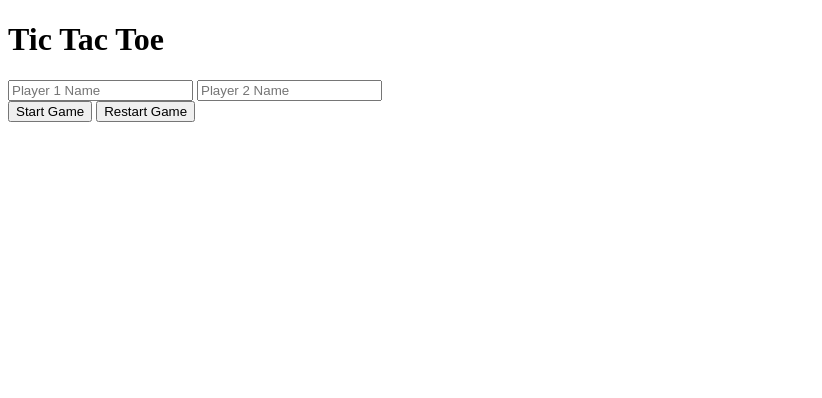
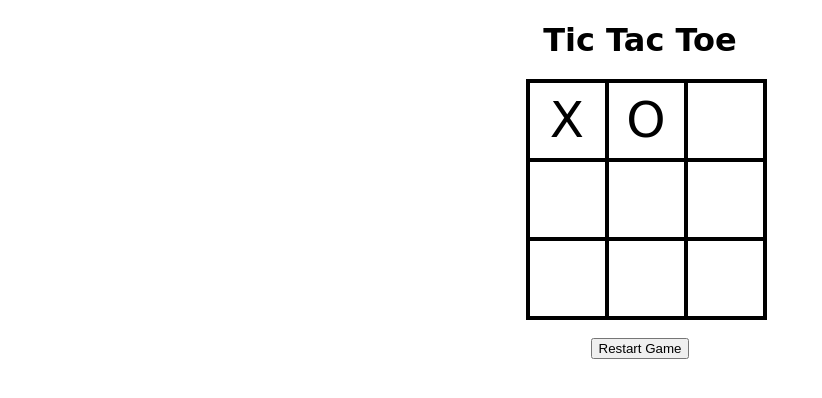
Before and after one commit to klynner33/tic-tac-toe, a plain HTML site: page index.html in a window 1280 px wide. Shown: the whole page, without its empty margins (0-822 px from the left). Drawn offline with Linux system fonts and the light colour scheme.

Commit message:
Built gameboard with html and css

```diff
--- a/index.html
+++ b/index.html
@@ -3,28 +3,26 @@
 <head>
   <meta charset="UTF-8">
   <meta name="viewport" content="width=device-width, initial-scale=1.0">
+  <link rel="stylesheet" href="style.css">
   <title>Tic Tac Toe</title>
 </head>
 <body>
-  <h1>Tic Tac Toe</h1>
-  <div class="gameboard">
-    <!-- <div class="game-square" id="game-square"></div>
-    <div class="game-square" id="game-square"></div>
-    <div class="game-square" id="game-square"></div>
-    <div class="game-square" id="game-square"></div>
-    <div class="game-square" id="game-square"></div>
-    <div class="game-square" id="game-square"></div>
-    <div class="game-square" id="game-square"></div>
-    <div class="game-square" id="game-square"></div>
-    <div class="game-square" id="game-square"></div> -->
+  <div id="game-container" class="game-container">
+    <h1>Tic Tac Toe</h1>
+    <div id="cell-container" class="cell-container">
+      <div cellIndex="0" class="cell">X</div>
+      <div cellIndex="1" class="cell">O</div>
+      <div cellIndex="2" class="cell"></div>
+      <div cellIndex="3" class="cell"></div>
+      <div cellIndex="4" class="cell"></div>
+      <div cellIndex="5" class="cell"></div>
+      <div cellIndex="6" class="cell"></div>
+      <div cellIndex="7" class="cell"></div>
+      <div cellIndex="8" class="cell"></div>
+    </div>
+    <h2 id="status-text" class="status-text"></h2>
+    <button id="restart-button" class="restart-button">Restart Game</button>
   </div>
-  <div id="controls">
-    <input type="text" id="player1" placeholder="Player 1 Name">
-    <input type="text" id="player2" placeholder="Player 2 Name">
-  </div>
-  <button id="start-button">Start Game</button>
-  <button id="restart-button">Restart Game</button>
-  <div id="message"></div>
-  <div id="result-display"></div>
+<script src="script.js"></script>
 </body>
 </html>
--- a/style.css
+++ b/style.css
@@ -1,5 +1,21 @@
-* {
-  box-sizing: border-box;
-  margin: 0;
-  padding: 0;
+.cell {
+  width: 75px;
+  height: 75px;
+  border: 2px solid black;
+  box-shadow: 0 0 0 2px;
+  line-height: 75px;
+  font-size: 50px;
+  cursor: pointer;
 }
+
+.game-container {
+  font-family: "Permanent Marker", cursive;
+  text-align: center;
+}
+
+.cell-container {
+  display: grid;
+  grid-template-columns: repeat(3, auto);
+  width: 225px;
+  margin: auto;
+}
```
